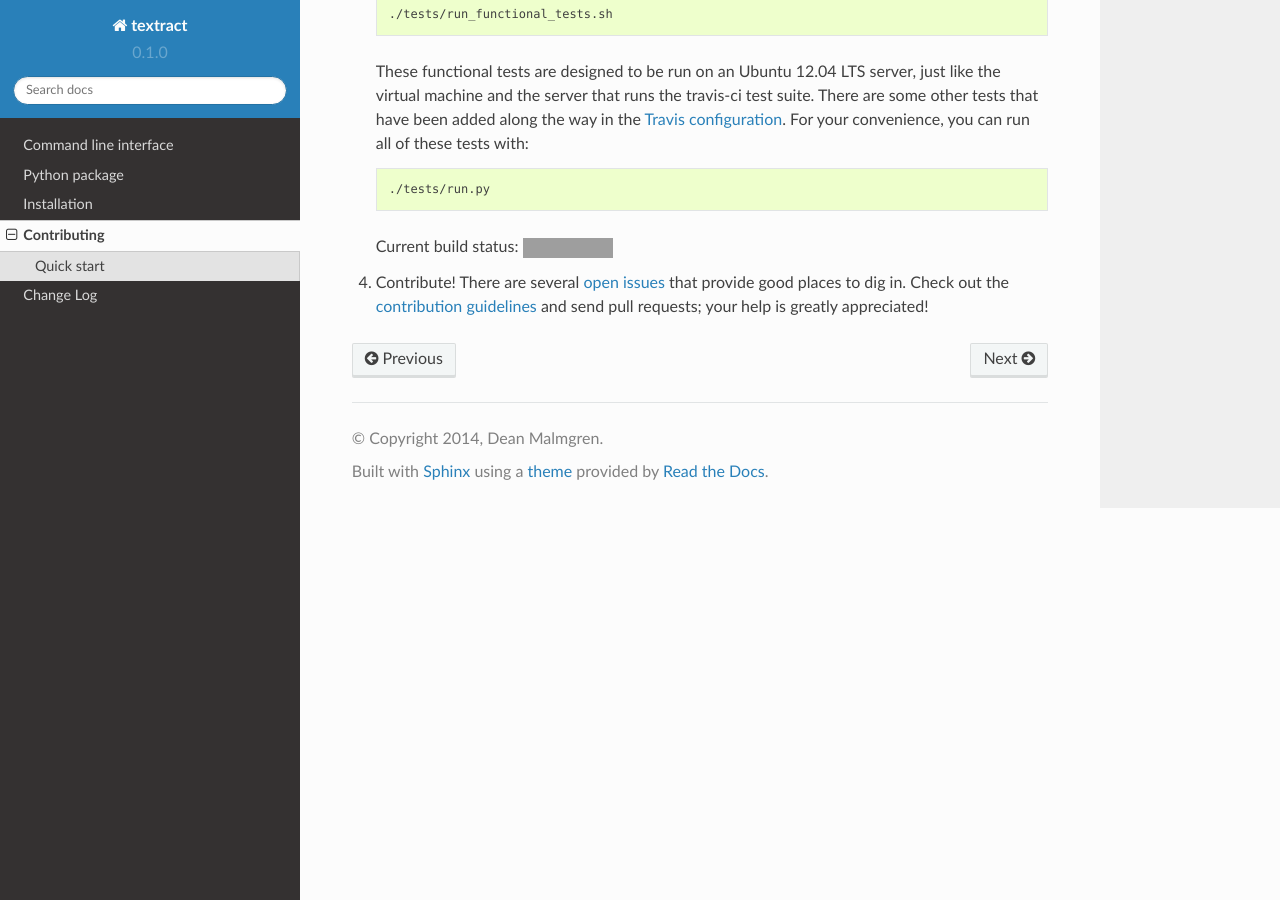
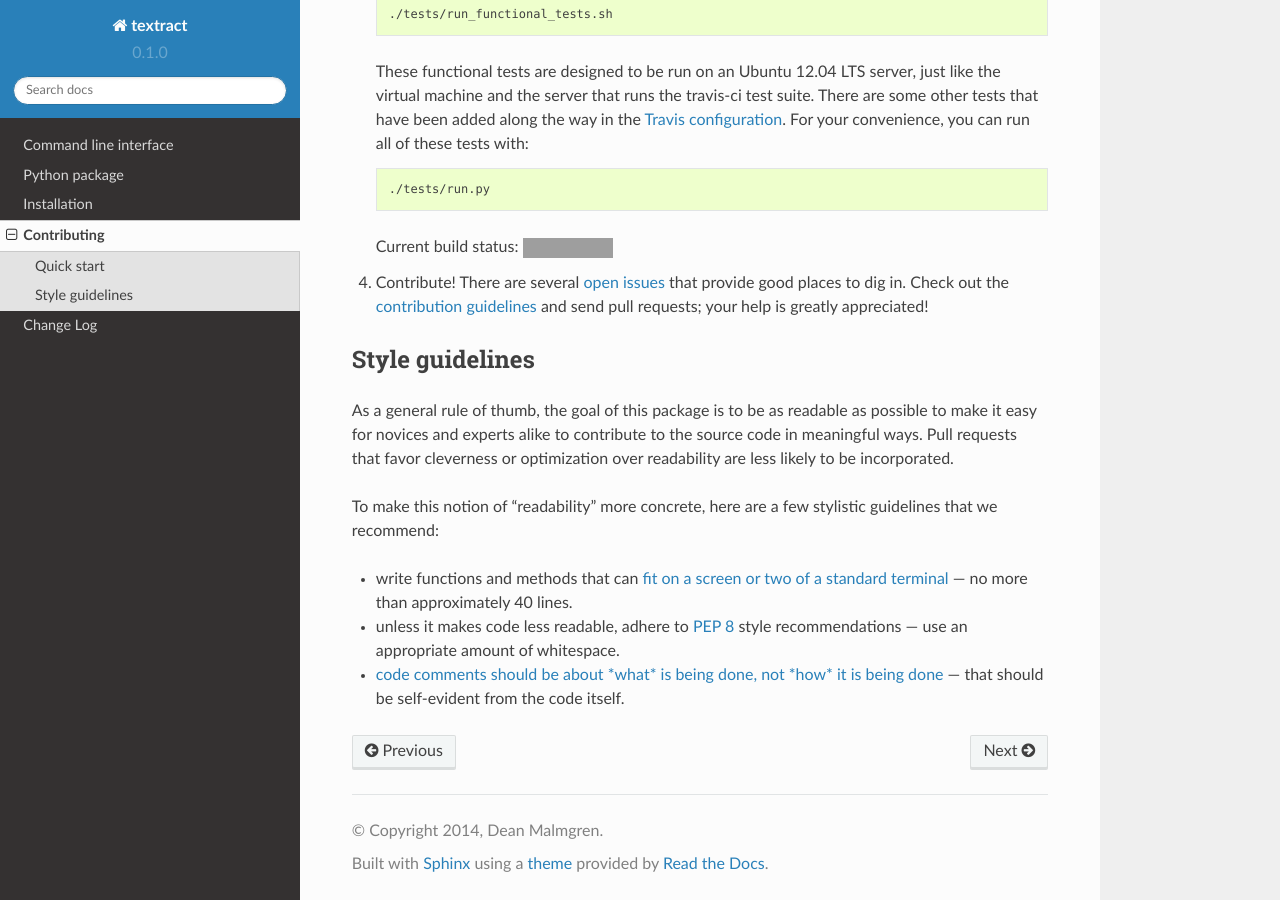
Before and after one commit to deanmalmgren/textract, a Sphinx documentation site: the page built from docs/contributing.rst, in a window 1280 px wide and 900 px high, scrolled down 879 px. Built offline with Sphinx 7.4.7 and the Read the Docs theme 2.0.0, drawn with Linux system fonts in a browser that asks for light colours; grey boxes are pictures that could not be loaded.

Commit message:
moved the substantitive parts of the CONTRIBUTING guide into the documentation

```diff
--- a/docs/contributing.rst
+++ b/docs/contributing.rst
@@ -78,3 +78,29 @@ Quick start
 
 .. |Build Status| image:: https://travis-ci.org/deanmalmgren/textract.png
    :target: https://travis-ci.org/deanmalmgren/textract
+
+
+Style guidelines
+----------------
+
+As a general rule of thumb, the goal of this package is to be as
+readable as possible to make it easy for novices and experts alike to
+contribute to the source code in meaningful ways. Pull requests that
+favor cleverness or optimization over readability are less likely to be
+incorporated.
+
+To make this notion of "readability" more concrete, here are a few
+stylistic guidelines that we recommend:
+
+-  write functions and methods that can `fit on a screen or two of a
+   standard
+   terminal <https://www.kernel.org/doc/Documentation/CodingStyle>`__
+   --- no more than approximately 40 lines.
+
+-  unless it makes code less readable, adhere to `PEP
+   8 <http://legacy.python.org/dev/peps/pep-0008/>`__ style
+   recommendations --- use an appropriate amount of whitespace.
+
+-  `code comments should be about *what* is being done, not *how* it is
+   being done <https://www.kernel.org/doc/Documentation/CodingStyle>`__
+   --- that should be self-evident from the code itself.
```
Also changed, not shown: CONTRIBUTING.md (+2 -30 lines).
